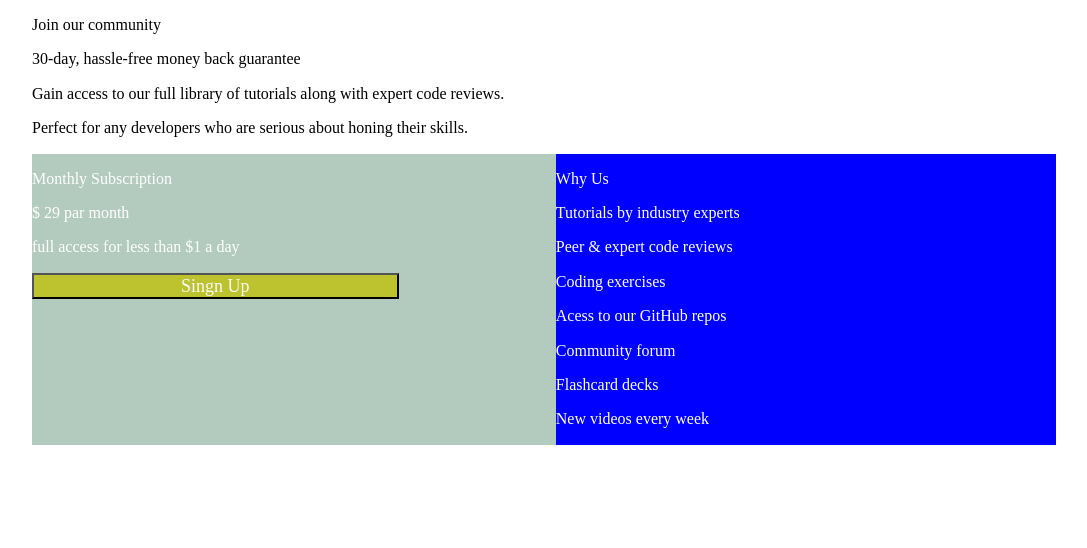
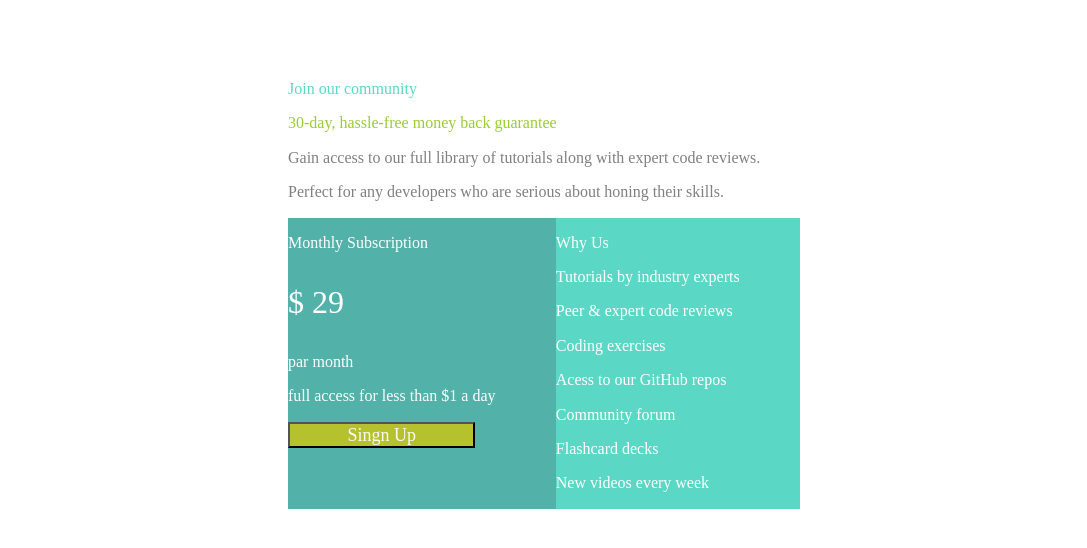
Before and after one commit to cecilia-rds/Grid-precos, a plain HTML site: page index.html in a window 1280 px wide. Shown: the whole page, without its empty margins (96-1183 px from the left). Drawn offline with Linux system fonts and the light colour scheme.

Commit message:
Ajustando style e posicionamento

```diff
--- a/index.html
+++ b/index.html
@@ -14,16 +14,16 @@
         <session class="area_1">
             <div>
                 <p class="principal_area_1">Join our community</p>
-                <p class="">30-day, hassle-free money back guarantee</p>
-                <p>Gain access to our full library of tutorials along with expert code reviews.
-                <p>Perfect for any developers who are serious about honing their skills.</p>
+                <p class="description_area_1">30-day, hassle-free money back guarantee</p>
+                <p class="text_area_1">Gain access to our full library of tutorials along with expert code reviews.
+                <p class="text_area_1">Perfect for any developers who are serious about honing their skills.</p>
             </div>
         </session>
 
         <session class="area_2">
             <div>
                 <p class="principal_area_2">Monthly Subscription</p>
-                <p class="price"> $ 29 par month</p>
+                <p class="price"> $ 29 </p>par month
                 <p>full access for less than $1 a day</p>
                 <input class="sing-up" type="submit" value="Singn Up">
             </div>
@@ -31,14 +31,14 @@
 
         <session class="area_3">
             </div>
-                <p class="principal_area_3">Why Us</h2>
-                <p>Tutorials by industry experts</p>
-                <p>Peer & expert code reviews</p>
-                <p>Coding exercises</p>
-                <p>Acess to our GitHub repos</p>
-                <p>Community forum</p>
-                <p>Flashcard decks</p>
-                <p>New videos every week</p>
+                <p class="principal_area_3">Why Us</p>
+                <p class="text_area_3">Tutorials by industry experts</p>
+                <p class="text_area_3">Peer & expert code reviews</p>
+                <p class="text_area_3">Coding exercises</p>
+                <p class="text_area_3">Acess to our GitHub repos</p>
+                <p class="text_area_3">Community forum</p>
+                <p class="text_area_3">Flashcard decks</p>
+                <p class="text_area_3">New videos every week</p>
             </div>
         </session>
 
--- a/style.css
+++ b/style.css
@@ -1,24 +1,21 @@
 .container {
-
     display: grid;
     grid-template-columns: 1f 1f 1f;
     grid-auto-rows: (5%, 30%);
-    margin-left: 10%;
-    margin-right: 10%;
-
+    margin-left: 30%;
+    margin-right: 30%;
+    margin-top: 5%;
 }
 .area_1 {
     grid-column: 1/3;
 }
 .area_2 {
     grid-column:1/2;
-    background-color: rgba(22, 92, 60, 0.326);
-
+    background-color: rgb(82, 177, 169);
 }
 .area_3 {
     grid-column: 2/3;
-    background-color: blue;
-
+    background-color: rgba(52, 206, 185, 0.807);
 }
 
 .title {
@@ -31,9 +28,8 @@
     color: white;
     font-style: bolder;
 }
-
 .sing-up {
-   background-color: rgba(190, 196, 37, 0.932);
+    background-color: rgba(190, 196, 37, 0.932);
     color: rgb(249, 249, 249);
     font-size: 18px;
     width: 70%;
@@ -41,5 +37,21 @@
     text-align: center;
 }
 .principal_area_1 {
-    font-display: 30px;
+    font-size: 1em;
+    color: rgba(52, 206, 185, 0.807);
 }
+.description_area_1{
+    color: yellowgreen;
+}
+.text_area_1 {
+    color: gray;
+}
+.principal_area_2 {
+    font-size: 1em;
+}
+.price {
+    font-size: 2em;
+}
+.text_area_3 {
+    font-display: bold;
+}
```
